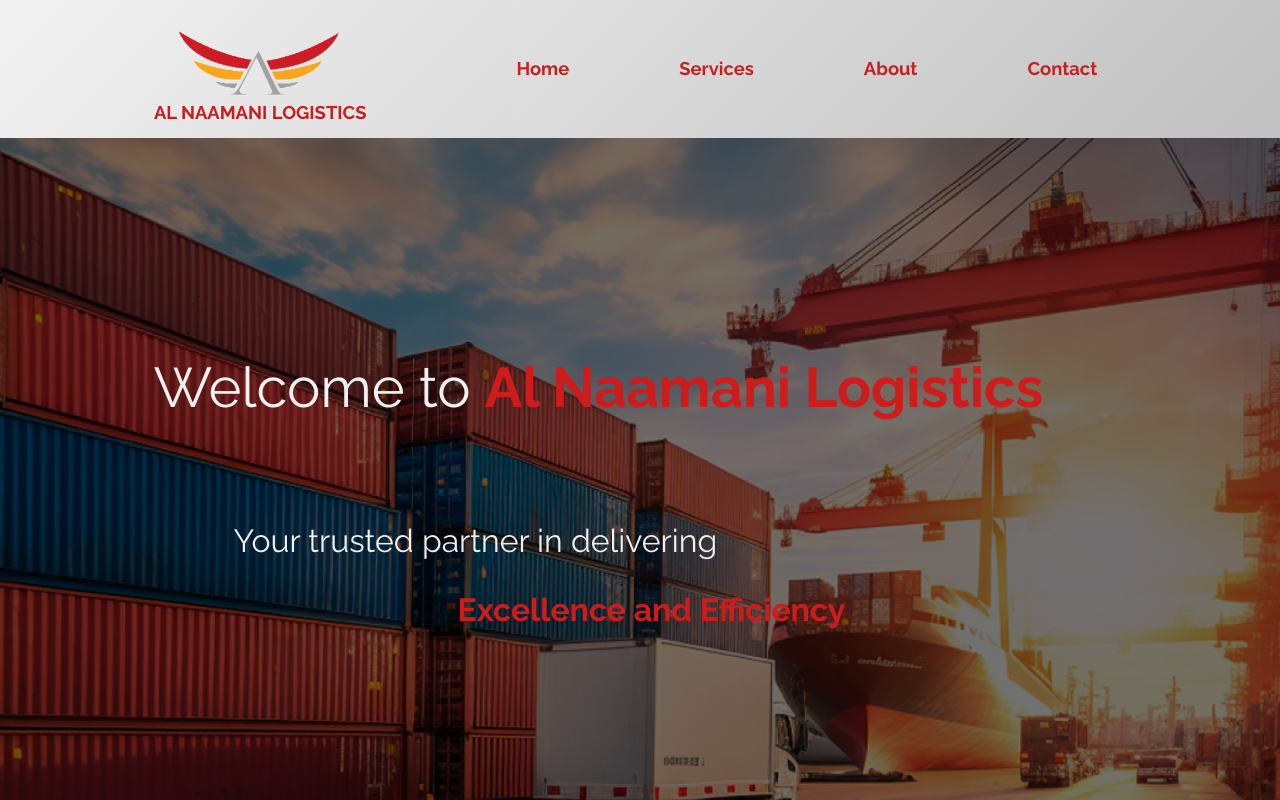
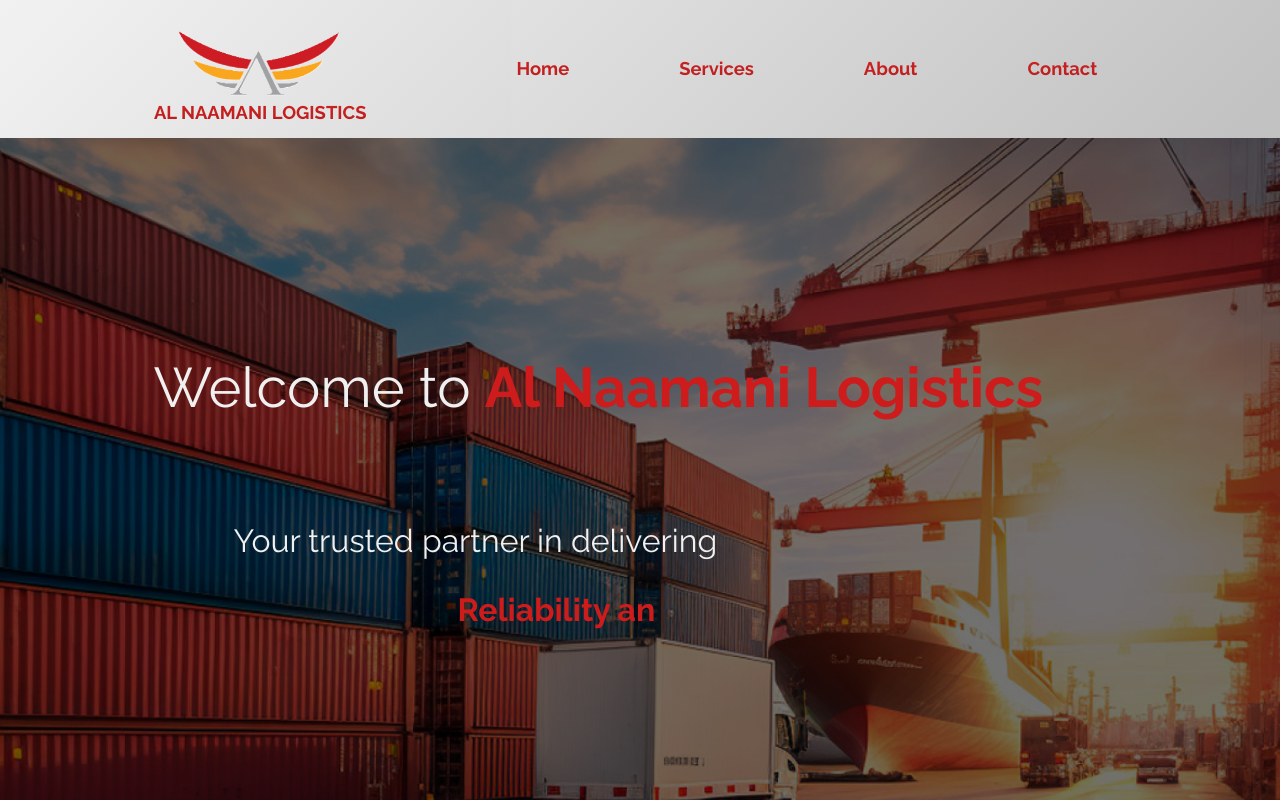
Before and after one commit to alnaamaniahmed/alNaamaniLogistics, a React (Create React App) app in the folder alnaamanilogistics/: page / in a window 1280 px wide. Shown: the top 800 px of the page. Built offline with nearby package versions, Linux system fonts and the light colour scheme.

Commit message:
fixed some issues and implemented typewriter effect

```diff
--- a/alnaamanilogistics/package.json
+++ b/alnaamanilogistics/package.json
@@ -10,6 +10,7 @@
     "react-dom": "^18.3.1",
     "react-scripts": "5.0.1",
     "react-scroll": "^1.9.0",
+    "react-simple-typewriter": "^5.0.1",
     "web-vitals": "^2.1.4"
   },
   "scripts": {
--- a/alnaamanilogistics/src/components/Hero.jsx
+++ b/alnaamanilogistics/src/components/Hero.jsx
@@ -1,5 +1,6 @@
 import React, { useState, useEffect } from "react";
 import "../styles/Hero.css";
+import {Typewriter} from "react-simple-typewriter";
 import logisticsL from "../images/logistics.png";
 import busL from "../images/bus.png";
 import planeL from "../images/plane.png";
@@ -90,7 +91,15 @@
             Welcome to <span>Al Naamani Logistics</span>
           </h1>
           <p id="first">Your trusted partner in delivering</p>
-          <p id="second">Excellence and Efficiency</p>
+          <p id="second">{""}<Typewriter
+                words={["Excellence and Efficiency", "Reliability and Precision", "Trust and Commitment"]}
+                loop={0}
+                cursor
+                cursorStyle="|"
+                typeSpeed={100}
+                deleteSpeed={50}
+                delaySpeed={1000}
+              /></p>
         </div>
       </div>
       <div id="services" className="services">
--- a/alnaamanilogistics/src/styles/Hero.css
+++ b/alnaamanilogistics/src/styles/Hero.css
@@ -487,6 +487,9 @@
   .hero-container {
     padding-top: 8.5rem;
   }
+  .sectionForm{
+    width: 100%;
+  }
 }
 @media (max-width: 558px) {
   .contactUsSection {
@@ -572,7 +575,7 @@
   .contact-form textarea {
     margin-bottom: 10px;
     padding: 0.5rem;
-    font-size: 0.7rem;
+    font-size: 0.68rem;
   }
 }
 @media (max-width: 367px) {
```
Also changed, not shown: 1 other file (tests, documents, lock files or other folders).
